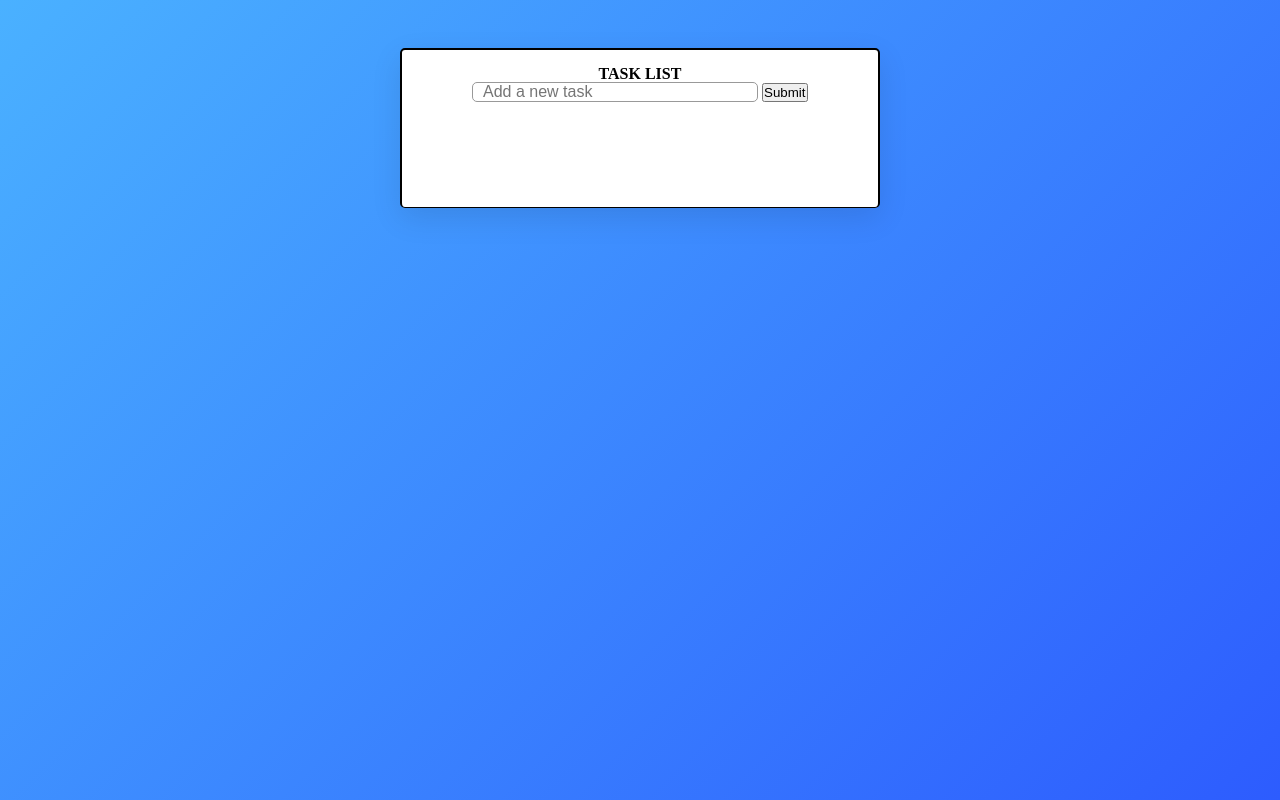
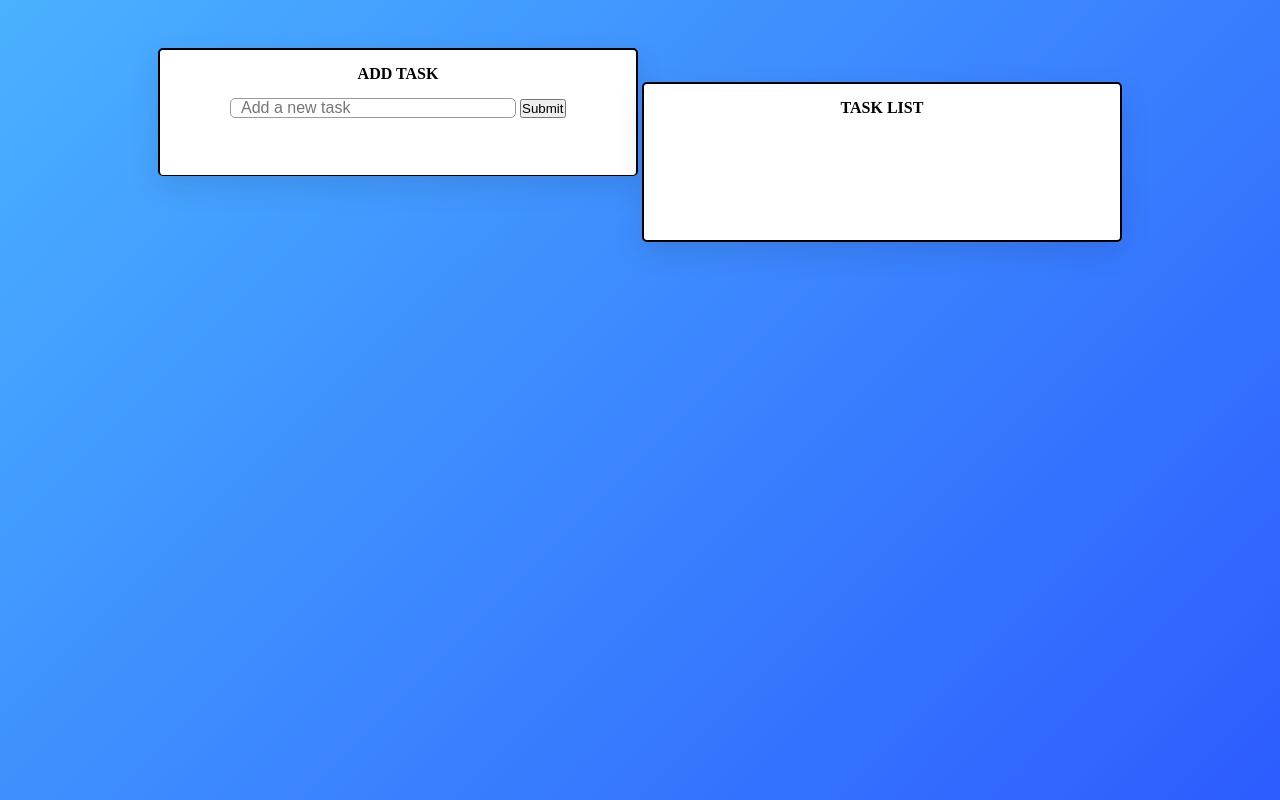
Before and after one commit to LorenzoAluigi/U1_W3_D3, a plain HTML site: page index.html in a window 1280 px wide. Drawn offline with Linux system fonts and the light colour scheme.

Commit message:
css modificato

```diff
--- a/index.html
+++ b/index.html
@@ -15,7 +15,7 @@
   <body>
     <div class="container">
       <div id="task-input">
-        <h1>TASK LIST</h1>
+        <h2>ADD TASK</h2>
         <form id="form">
           <!-- <i class="fas fa-keyboard" style="color: #505153"></i> -->
           <label for="new-task"></label>
@@ -31,6 +31,7 @@
       </div>
 
       <div id="saved-task">
+        <h2>TASK LIST</h2>
         <ul id="unorder-list"></ul>
       </div>
     </div>
--- a/style/style.css
+++ b/style/style.css
@@ -19,7 +19,7 @@ body {
 
   #task-input {
   display: inline-block;
-  height: 10em;
+  height: 8em;
   width: 30em;
   text-align: center;
   background-color: white;
@@ -30,8 +30,9 @@ body {
   border-bottom: solid 1px;
   }
 
-  #task-input h1 {
+ h2 {
     font-weight: bold;
+    margin-bottom: 1em;
   }
 
   #new-task {
@@ -43,26 +44,34 @@ body {
   border: 1px solid #999;
   }
 
-  #savedtask {
+  #saved-task {
     display: inline-block;
     text-align: center;
     height: 10em;
     width: 30em;
     background-color: white;
-    padding: 3em 0 0 0 ;
+    padding: 1em 0 0 0 ;
     border: solid 2px ;
     border-radius: 5px;
     box-shadow: 0 10px 30px rgba(0,0,0,0.1);
+    text-align: center;
+    display: inline-block;
+    background-color: white;
   }
+
+.unorder-list {
+
+  height: 8em;
+  width: 30em;
+}
+
 .task {
+  display: inline-block;
   margin-left: auto;
   margin-right: auto;
   width: 20em;
   text-align: left;
   background-color: white;
   padding: 0.5em 0 0.5em 0.5em ;
-  border: solid 2px ;
-  border-radius: 5px;
-  box-shadow: 0 10px 30px rgba(0,0,0,0.1);
   border-bottom: solid 1px;
 }
```
